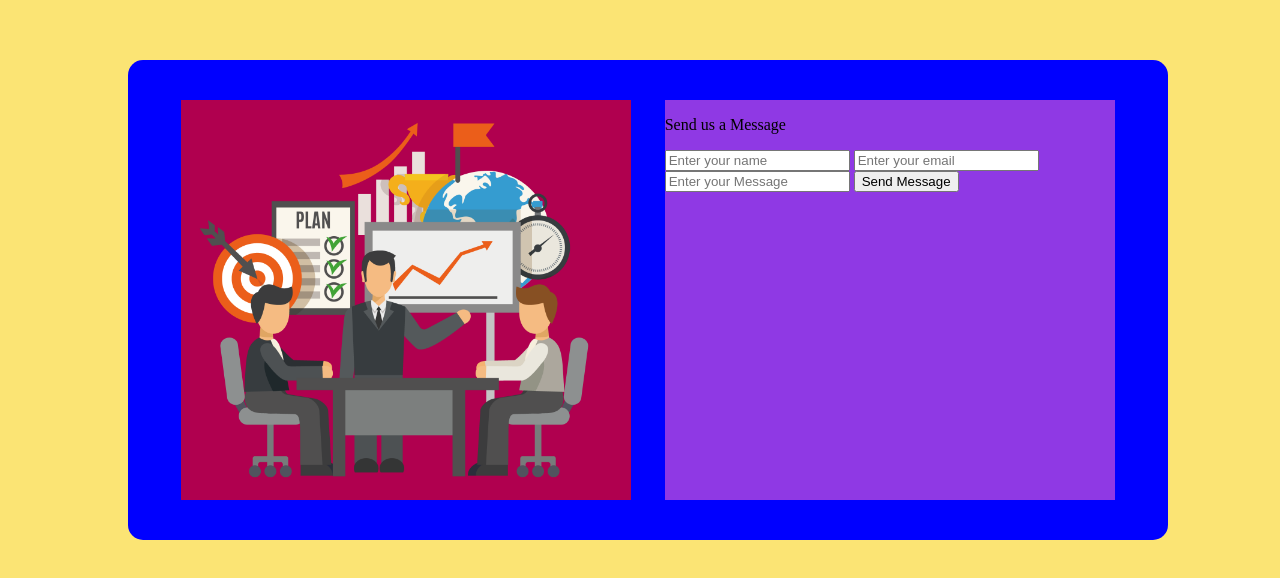
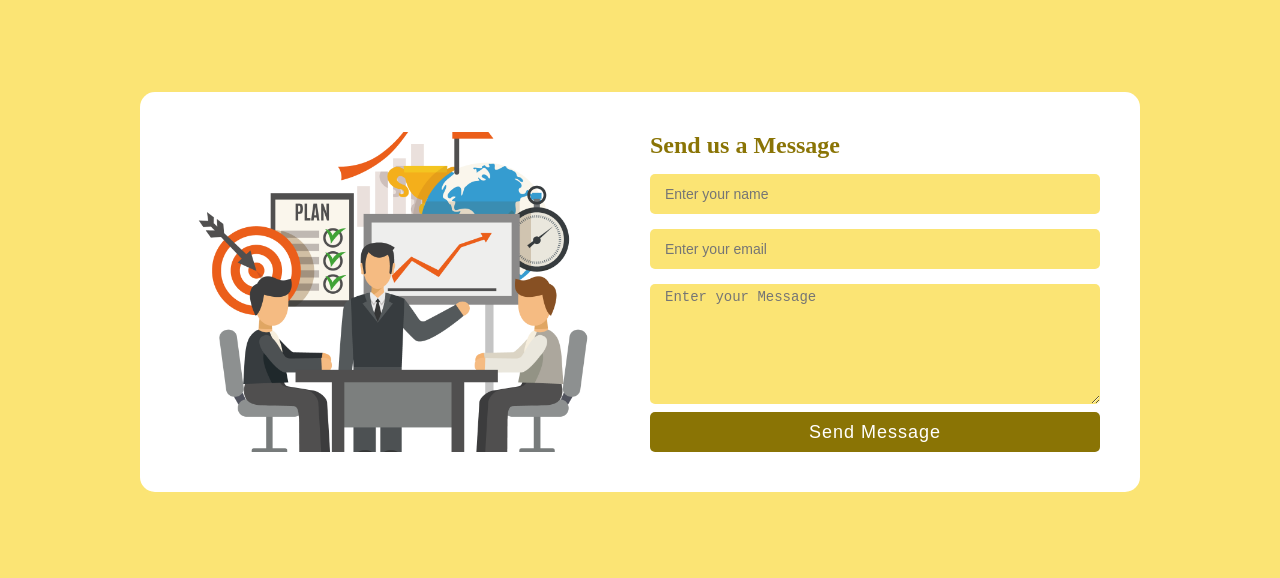
Before and after one commit to Ibra-him-elgharras/Template-31, a plain HTML site: page index.html in a window 1280 px wide. Shown: the part 108-686 px from the top of the page. Drawn offline with Linux system fonts and the light colour scheme.

Commit message:
form-images-textes

```diff
--- a/CSS/style.css
+++ b/CSS/style.css
@@ -7,9 +7,18 @@
     box-sizing: border-box;
 }
 
+
+*{
+    padding: 0;
+    margin: 0;
+    box-sizing: border-box;
+}
+
 /* colors  #FBE474 #8A740   #F9DD4D*/
 
 
+
+                        /* body */
 body{
     height: 100vh;
     width: 100%;
@@ -19,20 +28,25 @@ body{
 
 }
 
+
+                        /* container */
+
 .container{
-    height: 440px;
+    height: 400px;
     width: 1000px;
     padding: 20px;
     border-radius: 15px;
-    background: blue;
+    background: #ffffff;
     display: flex;
     justify-content: space-evenly;
     align-items: center;
 }
 
+                        /* container: images */
+
+
 .container .images{
-    background: rgba(255, 0, 0, 0.69);
-    height: 400px;
+    height: 320px;
     width: 450px;
 }
 .container .images img{
@@ -41,9 +55,66 @@ body{
     object-fit: cover;
 }
 
+                        /* container : textes */
 
-.container .textes{
-    background: rgb(143, 57, 228);
-    height: 400px;
+
+.container .textes {
+    height: 320px;
     width: 450px;
+    position: relative;
 }
+
+                        /* container : textes : paragraphes */
+
+.container .textes p{
+    font-size: 24px;
+    font-weight: 600;
+    margin-bottom: 15px;
+    color: #8A7405;
+}
+
+                        /* container: textes: input */
+
+
+.container .textes .name,.email{
+    width: 100%;
+    height: 40px;
+    font-size: 14px;
+    margin-bottom: 15px;
+    border-radius: 5px;
+    padding-left: 15px;
+    background: #FBE474;
+    border: none;
+    outline: none;
+}
+                        /* container: textes : input-3 */
+
+    .container .textes textarea{
+        width: 100%;
+        height: 120px;
+        font-size: 14px;
+        margin-bottom: 15px;
+        border-radius: 5px;
+        padding: 5px 15px;
+        background: #FBE474;
+        border: none;
+        outline: none;
+    }
+                        /* container : textes : button */
+
+.container .textes button{
+    text-align: center;
+    font-size: 18px;
+    letter-spacing: 1px;
+    font-weight: 500;
+    width: 100%;
+    height: 40px;
+    border-radius: 5px;
+    border: none;
+    outline: none;
+    color: #fff;
+    background: #8A7405;
+    position: absolute;
+    bottom: 0;
+    left: 0;
+}
--- a/index.html
+++ b/index.html
@@ -18,9 +18,10 @@
         <div class="textes">
             <form action="#">
                 <p>Send us a Message</p>
-                <input type="text" placeholder="Enter your name" required>
-                <input type="email" placeholder="Enter your email" required>
-                <input type="text" placeholder="Enter your Message" required>
+                <input class="name" type="text" placeholder="Enter your name" required>
+                <input class="email" type="email" placeholder="Enter your email" required>
+                <textarea placeholder="Enter your Message" required></textarea>
+                <input class="aria" type="text" >
                 <button type="submit">Send Message</button>
             </form>
         </div>
```
